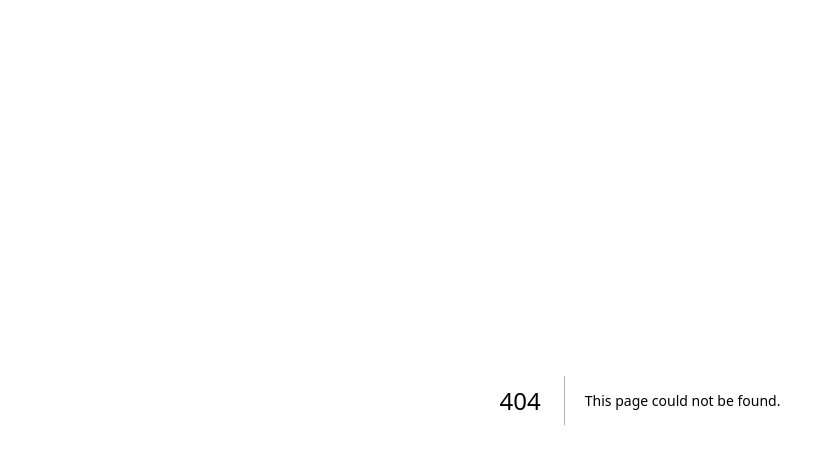
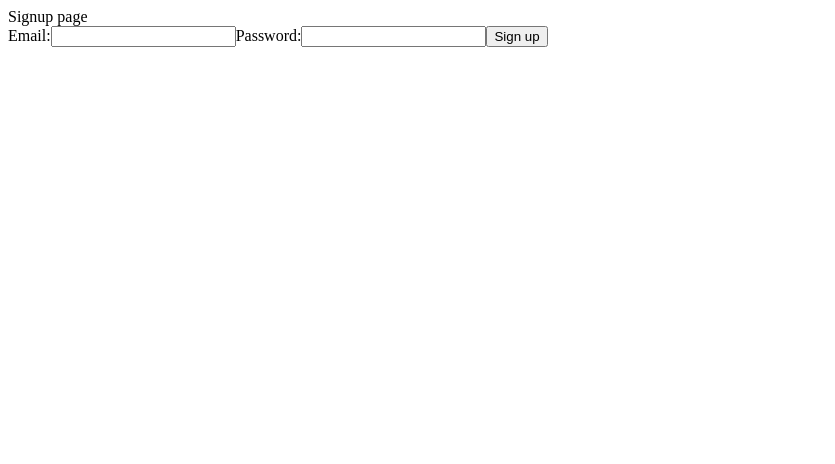
Before and after one commit to ben519/fireauth, a Next.js app: page /signup in a window 1280 px wide. Before the commit this address had no page. Shown: the top 464 px of the page, without its empty margins (0-835 px from the left). Built offline with nearby package versions, Linux system fonts and the light colour scheme.

Commit message:
implement signup with email and password

```diff
--- a/next.config.mjs
+++ b/next.config.mjs
@@ -1,4 +1,6 @@
 /** @type {import('next').NextConfig} */
-const nextConfig = {};
+const nextConfig = {
+  reactStrictMode: true,
+}
 
-export default nextConfig;
+export default nextConfig
--- a/package.json
+++ b/package.json
@@ -9,6 +9,7 @@
     "lint": "next lint"
   },
   "dependencies": {
+    "firebase": "^10.13.0",
     "next": "14.2.5",
     "react": "^18",
     "react-dom": "^18"
--- /dev/null
+++ b/src/app/signup/SignUpForm.js
@@ -0,0 +1,42 @@
+"use client"
+
+import { auth } from "@/firebase/firebase"
+import { createUserWithEmailAndPassword } from "firebase/auth"
+import { useState } from "react"
+
+export function SignUpForm() {
+  const [email, setEmail] = useState("")
+  const [password, setPassword] = useState("")
+
+  const handleFormSubmit = (event) => {
+    event.preventDefault()
+
+    createUserWithEmailAndPassword(auth, email, password)
+      .then((userCredential) => {
+        console.log("userCredential", JSON.stringify(userCredential))
+      })
+      .catch((error) => {
+        console.log("Error:", error)
+      })
+  }
+
+  return (
+    <form onSubmit={handleFormSubmit}>
+      <label>Email:</label>
+      <input
+        type="text"
+        value={email}
+        onChange={(event) => setEmail(event.target.value)}
+      />
+
+      <label>Password:</label>
+      <input
+        type="password"
+        value={password}
+        onChange={(event) => setPassword(event.target.value)}
+      />
+
+      <button type="submit">Sign up</button>
+    </form>
+  )
+}
--- /dev/null
+++ b/src/app/signup/page.js
@@ -0,0 +1,10 @@
+import { SignUpForm } from "./SignUpForm"
+
+export default function SignupPage() {
+  return (
+    <>
+      <div>Signup page</div>
+      <SignUpForm />
+    </>
+  )
+}
```
Also changed, not shown: src/app/signup/deleteme.js (added, +9 -0 lines), 2 other files (tests, documents, lock files or other folders).
